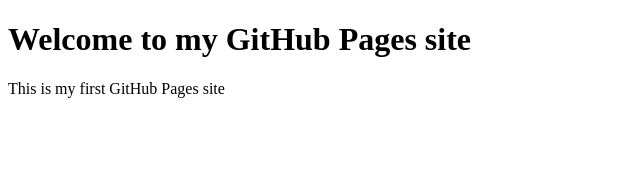
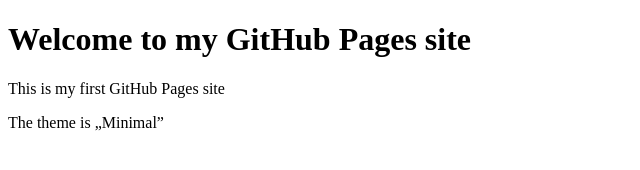
Before and after one commit to GrezerMonika/MDCP-IT, a plain HTML site: page index.html in a window 1280 px wide. Shown: the whole page, without its empty margins (0-640 px from the left). Drawn offline with Linux system fonts and the light colour scheme.

Commit message:
Lab_8_9_10_task_3_linkPaginaGitHub

```diff
--- a/index.html
+++ b/index.html
@@ -6,5 +6,6 @@
 <body>
 	<h1>Welcome to my GitHub Pages site</h1>
 	<p>This is my first GitHub Pages site</p>
+	<p>The theme is „Minimal”</p>
 </body>
 </html>
```
